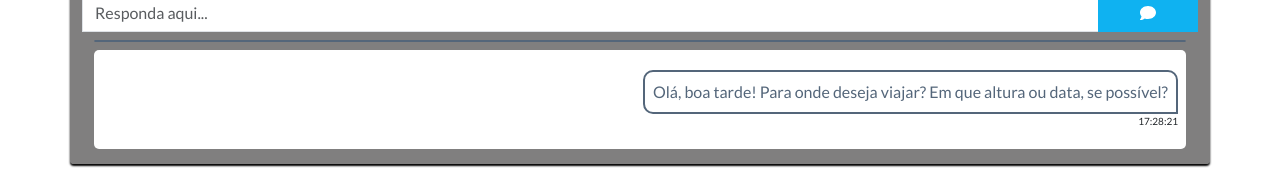
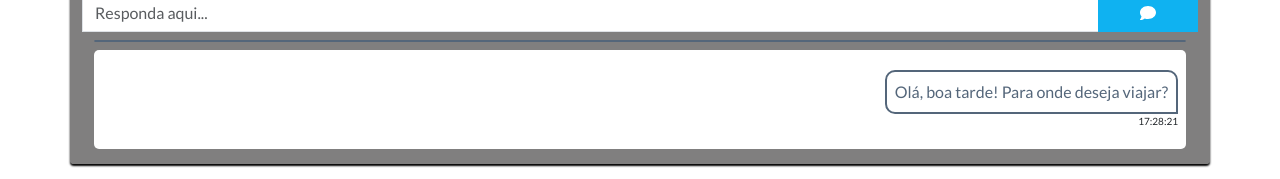
Before and after one commit to runtimerevolution/abreu-poc-frontend, a React (Vite) app: page / in a window 1280 px wide. Shown: the part 741-920 px from the top of the page. Built offline with nearby package versions, Linux system fonts and the light colour scheme.

Commit message:
Review to map awnsers to props

```diff
--- a/src/pages/Home/components/ChatBot/index.jsx
+++ b/src/pages/Home/components/ChatBot/index.jsx
@@ -4,10 +4,11 @@ import PropTypes from 'prop-types';
 import { Button, Col, Container, FormControl, InputGroup, Spinner } from "react-bootstrap"
 import { FontAwesomeIcon } from "@fortawesome/react-fontawesome"
 import { faClose, faComment, faRobot } from "@fortawesome/free-solid-svg-icons"
-import { useMutation } from "@tanstack/react-query"
 
 import './style.scss'
-import axios from "axios";
+
+const PROMPT_PROPS = ['destination', 'origin', 'when', 'who']
+const initialPrompts = PROMPT_PROPS.map((key) => ({ key, value: '' }))
 
 const sleep = (delay) => new Promise((resolve) => setTimeout(resolve, delay))
 
@@ -20,25 +21,34 @@ const timeOfDay = () => {
   return null
 }
 
+const generateBotMsg = (nextKey) => {
+  let chatMessage = { type: 'bot', message: '', timeStamp: moment() }
+  switch (nextKey) {
+    case 'destination':
+      chatMessage.message = 'Para onde deseja viajar? (Cidade ou País)'
+      break
+    case 'when':
+      chatMessage.message = 'Quando pretende ir? (Data de ínicio e fim ou Data de ínicio e duração)'
+      break
+    case 'origin':
+      chatMessage.message = 'De onde é que vai sair ? (Cidade ou País)'
+      break
+    case 'who':
+      chatMessage.message = 'Quantas pessoas irão ?'
+      break
+  }
+  return chatMessage
+}
+
 const ChatBotMessage = ({ message, type = 'bot', timeStamp }) => {
-  const renderMessage = () => {
-    const { text, link } = message
-    const messageStyle = type === 'user' ? 'chatbot__message-user' : 'chatbot__message-bot'
-
-    return (
-      <div className={messageStyle}>
-        <p>{text}</p>
-      </div>
-    )
-  }
-
+  const messageStyle = type === 'user' ? 'chatbot__message-user' : 'chatbot__message-bot'
   const messageStyleId = type === 'user' ? 'tms_user' : 'tms_bot'
   const messageAlignment = type === 'user' ? 'chatbot__message-align-right' : 'chatbot__message-align-left'
 
   return (
     <div className={`chatbot__message ${messageAlignment}`}>
       <div className='chatbot__message-info'>
-        {renderMessage()}
+        <p className={messageStyle}>{message}</p>
         <p id={messageStyleId} className='chatbot__message-time'>{timeStamp.format('HH:mm:ss')}</p>
       </div>
     </div>
@@ -51,17 +61,31 @@ ChatBotMessage.propTypes = {
   timeStamp: PropTypes.instanceOf(moment).isRequired
 }
 
+// {
+//   destination: '',
+//     date: '',
+//       when: '',
+//         who: ''
+// }
+
 const ChatBot = () => {
-  const [chatLog, setChatLog] = useState([])
+  const [currentPrompt, setCurrentPrompt] = useState('destination')
+  const [prompts, setPrompts] = useState(initialPrompts)
+  const [chatHistory, setChatHistory] = useState([])
+
   const [isThonking, setIsThonking] = useState(false)
   const [userPrompt, setUserPrompt] = useState('')
 
   const resetChatLog = useCallback(() => {
-    const initialMessage = {
-      text: `Olá, ${timeOfDay()}! Para onde deseja viajar? Em que altura ou data, se possível?`,
-      link: false
-    }
-    setChatLog([{ type: 'bot', message: initialMessage, timeStamp: moment() }])
+    setCurrentPrompt('destination')
+    setPrompts(initialPrompts)
+    setChatHistory([
+      {
+        type: 'bot',
+        message: `Olá, ${timeOfDay()}! Para onde deseja viajar?`,
+        timeStamp: moment(),
+      }
+    ])
   }, [])
 
   const sendResetToAPI = useCallback(async () => {
@@ -80,49 +104,42 @@ const ChatBot = () => {
     setIsThonking(false)
   }, [resetChatLog])
 
-  const sendPromptToAPI = useCallback(async (userPrompt) => {
-    const newLog = [...chatLog, { type: 'user', message: { text: userPrompt, link: false }, timeStamp: moment() }]
-    setChatLog(newLog)
+  const sendPromptToAPI = useCallback(async (_prompts, updatedChatLog) => {
     setIsThonking(true)
 
     // await sleep(Math.floor(Math.random() * 10000) + 1)
 
-    const botResponse = `Desculpe, não entendi o que você quis dizer com "${userPrompt}". Poderia reformular?`
 
-    setChatLog([
-      ...newLog,
-      {
-        type: 'bot',
-        message: { text: botResponse, link: false },
-        timeStamp: moment()
-      }
-    ])
+    // const options = {
+    //   method: 'POST',
+    //   credentials: 'include',
+    //   headers: {
+    //     'Content-Type': 'application/json',
 
-    const options = {
-      method: 'POST',
-      credentials: 'include',
-      headers: {
-        'Content-Type': 'application/json',
+    //   },
+    //   body: JSON.stringify({ userPrompt })
+    // }
 
-      },
-      body: JSON.stringify({ userPrompt })
-    }
-
-    const response = await axios.post('TESTE', { userPrompt })
+    // const response = await axios.post('TESTE', { userPrompt })
+    setChatHistory([...updatedChatLog, {
+      type: 'bot',
+      message: `Desculpe, não foi possivel. Poderia tentar outra vez?`,
+      timeStamp: moment()
+    }])
 
     // const response = await fetch('TO_CHANGE', options)
     setIsThonking(false)
     // return response.json()
-  }, [chatLog, setChatLog])
+  }, [])
 
   useEffect(() => {
     resetChatLog()
   }, [])
 
-  const { mutate, isPending } = useMutation({
-    mutationKey: ['chatbot', userPrompt],
-    mutationFn: sendPromptToAPI
-  })
+  useEffect(() => {
+    const missingPrompts = prompts.filter(({ value }) => !value)
+    if (!missingPrompts.length) sendPromptToAPI(prompts)
+  }, [prompts, sendPromptToAPI])
 
   const handleKeyDown = (e) => {
     if (e.key === 'Enter') handleSendPrompt()
@@ -132,11 +149,25 @@ const ChatBot = () => {
 
   const handleSendPrompt = useCallback(async () => {
     if (!userPrompt) return
-    mutate(userPrompt)
+    const updatedChatLog = [...chatHistory, { type: 'user', message: userPrompt, timeStamp: moment() }]
+    const _prompts = prompts.map((p) => p.key === currentPrompt ? { key: p.key, value: userPrompt } : p)
+
+    setPrompts(_prompts)
     setUserPrompt('')
-  }, [userPrompt, mutate])
 
-  const reversedChatLog = chatLog.toReversed();
+    const missingPrompts = _prompts.filter(({ value }) => !value)
+    if (missingPrompts.length) {
+      const nextKey = missingPrompts[0].key
+      setCurrentPrompt(nextKey)
+      updatedChatLog.push(generateBotMsg(nextKey))
+    }
+    setChatHistory(updatedChatLog)
+
+    if (!missingPrompts.length) await sendPromptToAPI(_prompts, updatedChatLog)
+  }, [userPrompt, prompts, currentPrompt, chatHistory, sendPromptToAPI])
+
+  const reversedChatLog = chatHistory.toReversed();
+  const hasUserMessages = chatHistory.some(({ type }) => type === 'user')
   return (
     <>
       <div className="chatbot__divider" />
@@ -148,9 +179,9 @@ const ChatBot = () => {
 
         <Col>
           <InputGroup>
-            {chatLog.length > 2 && (
+            {hasUserMessages && (
               <Button
-                disabled={isPending || isThonking}
+                disabled={isThonking}
                 className="chatbot__send-btn"
                 variant="primary"
                 onClick={handleResetChat}
@@ -164,12 +195,12 @@ const ChatBot = () => {
               value={userPrompt}
               onChange={handleUserPrompt}
               placeholder="Responda aqui..."
-              disabled={isPending || isThonking}
+              disabled={isThonking}
               onKeyDown={handleKeyDown}
             />
 
             <Button
-              disabled={isPending || isThonking}
+              disabled={isThonking}
               className="chatbot__send-btn"
               variant="primary"
               onClick={handleSendPrompt}
@@ -181,7 +212,7 @@ const ChatBot = () => {
           <div className="chatbot__sub-divider" />
 
           <Container className="chatbot__messages">
-            {(isPending || isThonking) && (
+            {isThonking && (
               <div className='chatbot__message'>
                 <div className='chatbot__message-empty' />
 
@@ -197,9 +228,9 @@ const ChatBot = () => {
               </div>
             )}
 
-            {reversedChatLog.map(({ type, message, timeStamp }) => (
+            {reversedChatLog.map(({ type, message, timeStamp }, index) => (
               <ChatBotMessage
-                key={timeStamp.format("M_D_YYYY_h_mm_ss_a")}
+                key={timeStamp.format("M_D_YYYY_h_mm_ss_a") + index}
                 type={type}
                 message={message}
                 timeStamp={timeStamp}
```
